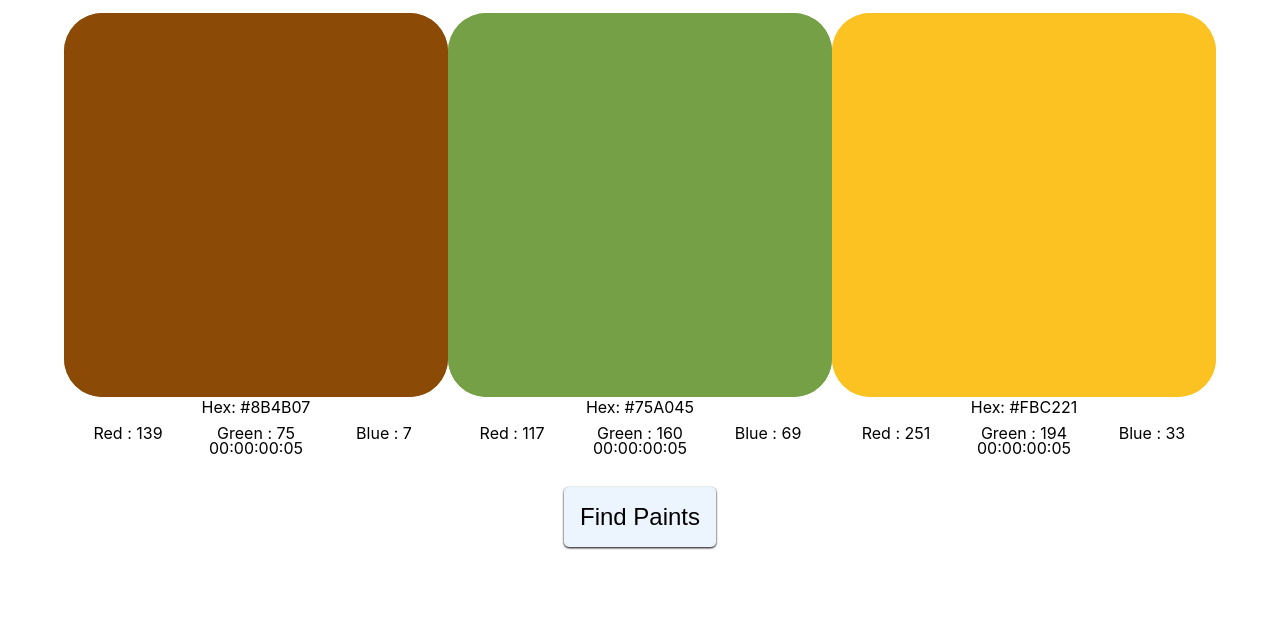
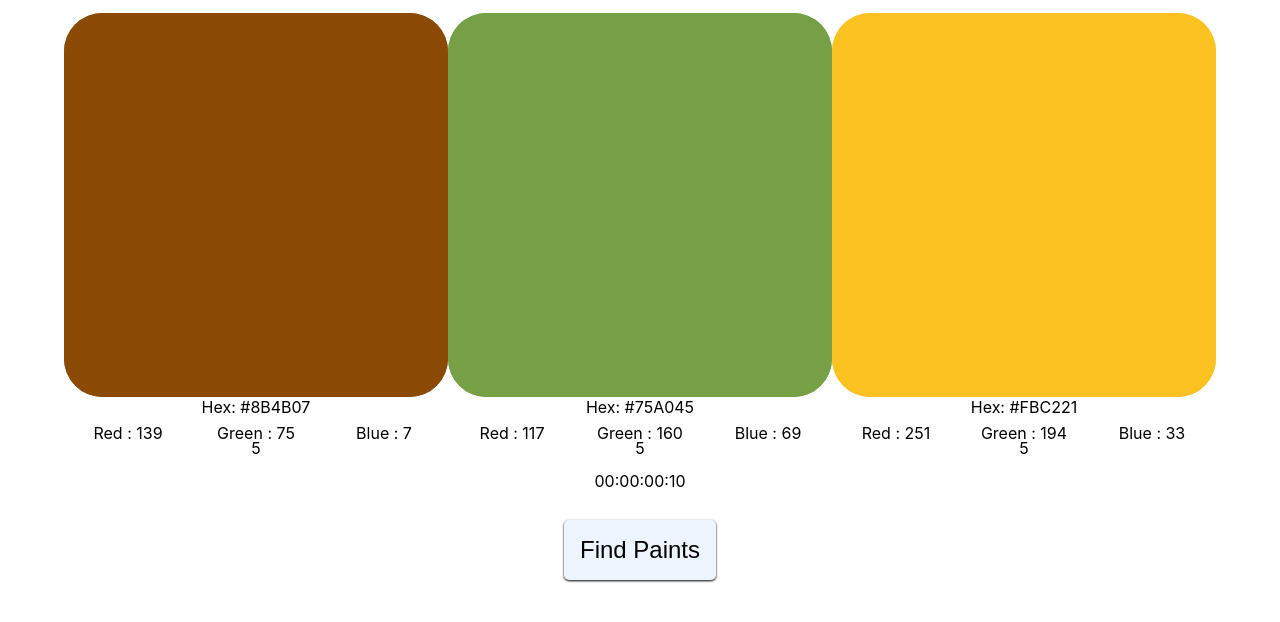
Before and after one commit to DonRomaniello/DaubNabIt, a React (Create React App) app: page / in a window 1280 px wide. Shown: the top 622 px of the page. Built offline with nearby package versions, Linux system fonts and the light colour scheme.

Commit message:
Move countdown to FindPaints components, rewire time slice.

```diff
--- a/src/App.js
+++ b/src/App.js
@@ -3,6 +3,8 @@ import React from 'react';
 import { Panels } from './components/Panels'
 
 import {FindPaints} from './components/FindPaints'
+
+
 
 import './App.css';
 
--- a/src/components/FindPaints.js
+++ b/src/components/FindPaints.js
@@ -1,23 +1,41 @@
 import React, { useEffect } from 'react';
 
+import Countdown from 'react-countdown';
+
 import { useSelector, useDispatch } from 'react-redux';
+
+import { selectTimer,
+         incrementTimer,
+         resetTimer,
+         } from '../app/store/timerSlice';
 
 import { selectPaints } from '../app/store/paintsSlice';
 
 import { selectSwatchMatches } from '../app/store/paintsSlice';
 
 import styles from './FindPaints.module.css';
+
 export function FindPaints() {
 
   const dispatch = useDispatch();
 
   const paints = useSelector(selectPaints);
 
+  const time = useSelector(selectTimer);
+
+  const msPerPaint = 100;
+
   const swatchMatches = useSelector(selectSwatchMatches)
 
   return (
-    <div className={styles.findPaintsBody}>
-      <button className={styles.findButton}>Find Paints</button>
+    <div>
+      <Countdown date={Date.now() + 10000}
+       onTick={() => dispatch(incrementTimer())}
+       //  renderer={() => {}}
+       />
+      <div className={styles.findPaintsBody}>
+        <button className={styles.findButton}>Find Paints</button>
+      </div>
     </div>
   )
 }
--- a/src/components/PaintParade.js
+++ b/src/components/PaintParade.js
@@ -1,13 +1,12 @@
 import React, { useState } from 'react';
-
-import Countdown from 'react-countdown';
 
 import { CSSTransition } from 'react-transition-group';
 
 import { useSelector, useDispatch } from 'react-redux';
 
+import { selectTimer } from '../app/store/timerSlice';
+
 import { selectPaints } from '../app/store/paintsSlice';
-
 
 import styles from './PaintParade.module.css'
 
@@ -15,20 +14,14 @@ export function PaintParade() {
 
   const dispatch = useDispatch();
 
-  const msPerPaint = 100;
+  const paints = useSelector(selectPaints);
 
-  const paints = useSelector(selectPaints);
+  const { timer } = useSelector(selectTimer);
 
   const [opened, isOpened] = useState(true);
 
-  // const [timeNow, setTimeNow] = useState({});
-
   return (
     <div>
-      <Countdown date={Date.now() + 10000}
-       onTick={props => console.log(props)}
-      //  renderer={() => {}}
-       />
       {/* <CSSTransition
         in={opened}
         timeout={300}
@@ -49,7 +42,7 @@ export function PaintParade() {
         )
       })} */}
       <div>
-        {/* {timeNow.seconds} */}
+        {timer}
       </div>
       {/* </CSSTransition> */}
     </div>
```
